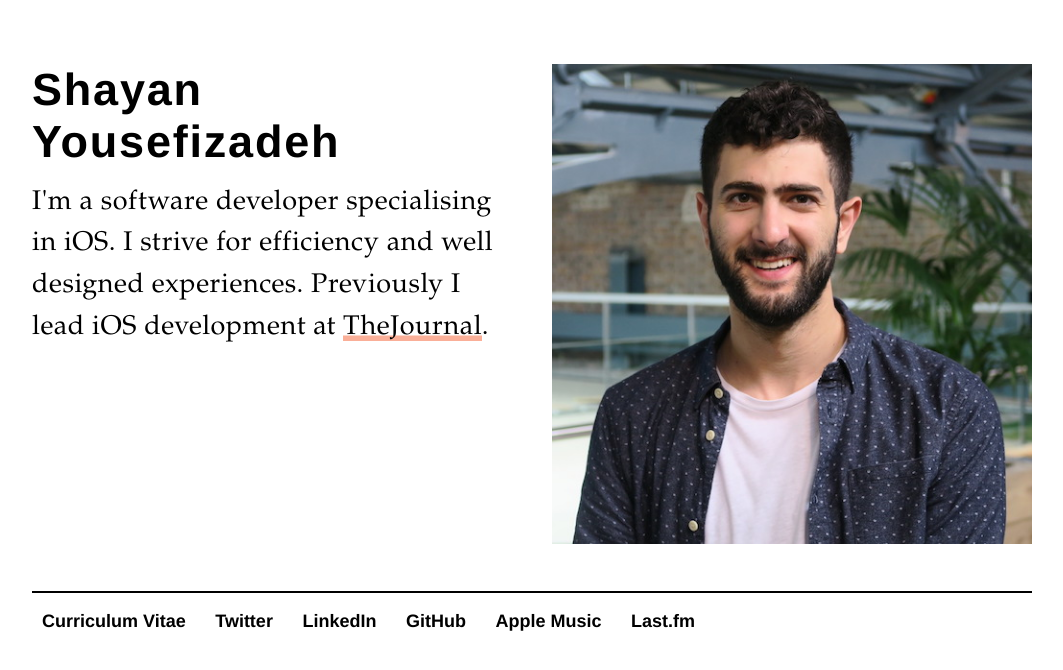
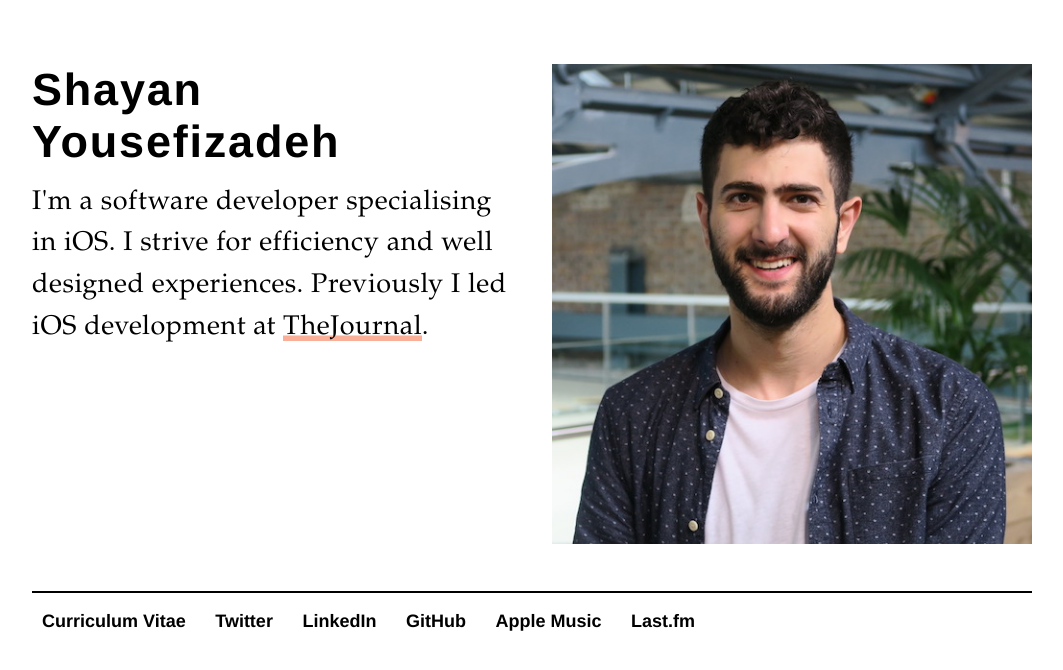
Before and after one commit to Shayanzadeh/shayanzadeh.github.io, a website: page index.html in a window 1280 px wide. Shown: the whole page, without its empty margins (108-1171 px from the left). Drawn offline with Linux system fonts and the light colour scheme.

Commit message:
Correct tense of word "lead"

```diff
--- a/index.html
+++ b/index.html
@@ -18,7 +18,7 @@
       </div>
       <div class="intro-container">
         <h1 class="name"><a href="/">Shayan Yousefizadeh</a></h1>
-        <p class="description">I'm a software developer specialising in iOS. I strive for efficiency and well designed experiences. Previously I lead iOS development at <a href="http://www.thejournal.ie">TheJournal</a>.</p>
+        <p class="description">I'm a software developer specialising in iOS. I strive for efficiency and well designed experiences. Previously I led iOS development at <a href="http://www.thejournal.ie">TheJournal</a>.</p>
       </div>
     </header>
     <footer>
```
